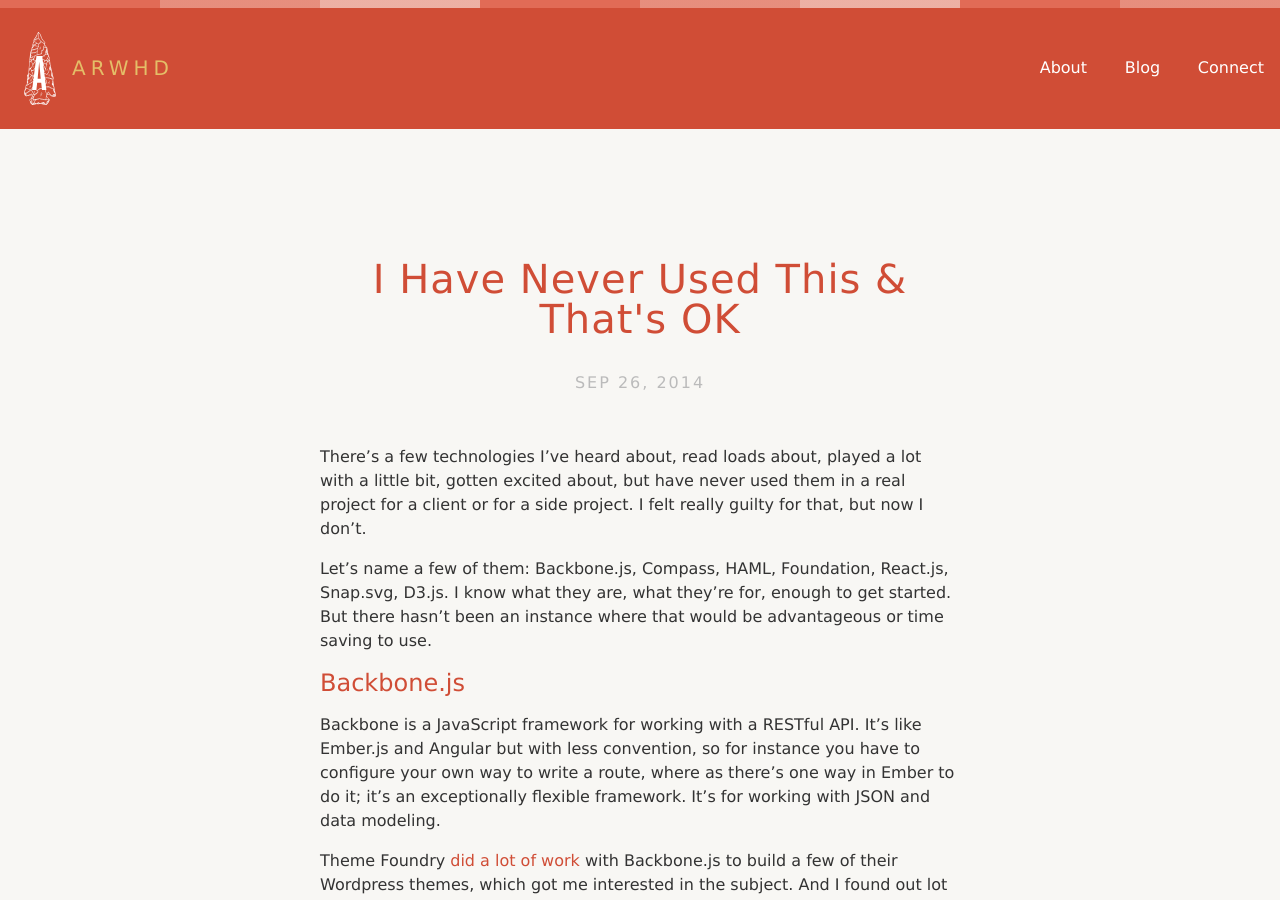
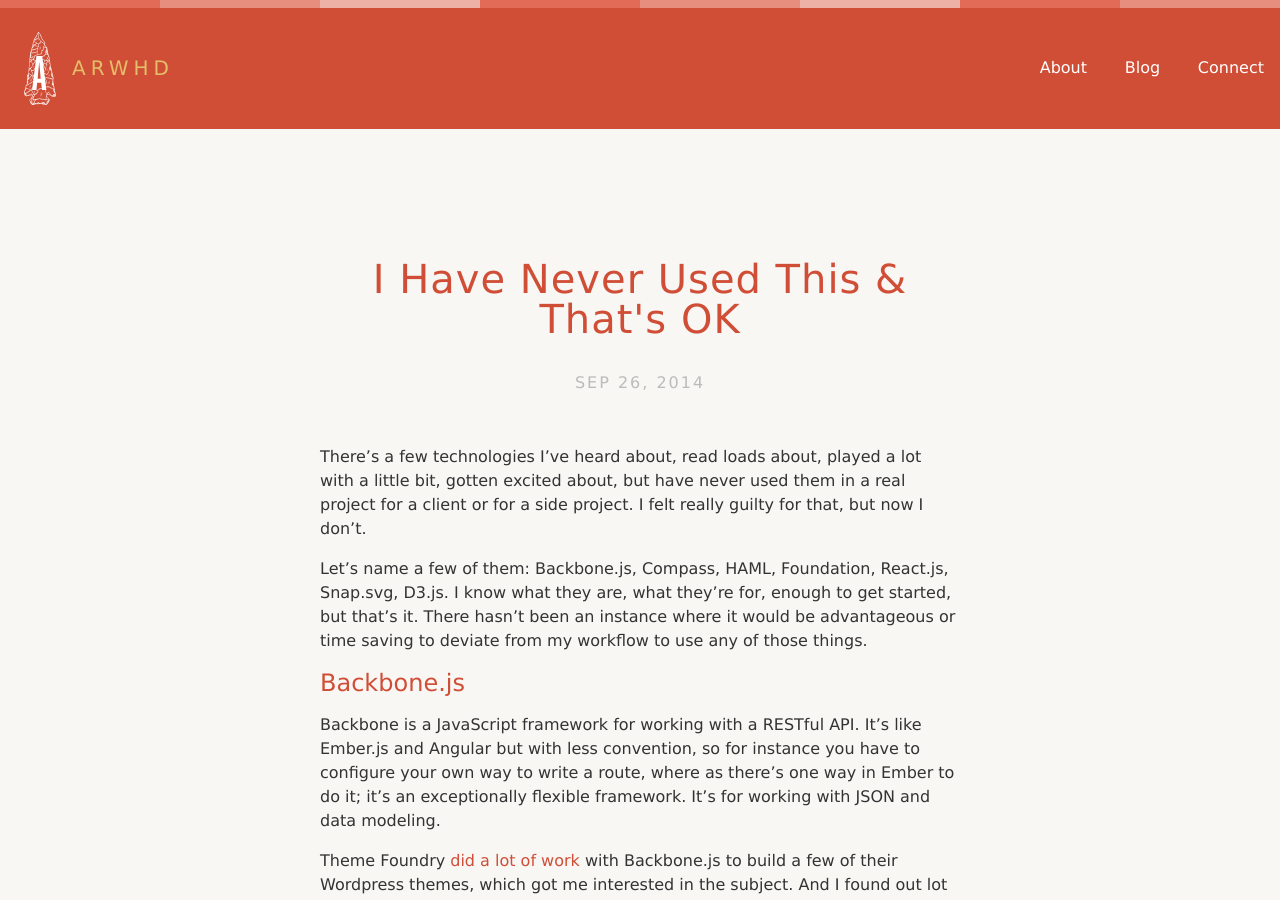
Before and after one commit to charlespeters/ARWHD, a Jekyll site: the page built from _posts/2014-09-26-i-have-never-used-this.md, in a window 1280 px wide and 900 px high. Built offline with Jekyll 4.4.1, drawn with Linux system fonts in a browser that asks for light colours; nearby versions of some CDN libraries; some web fonts are replaced; comment, search, counter and statistics services are not loaded.

Commit message:
proofreading.

```diff
--- a/_posts/2014-09-26-i-have-never-used-this.md
+++ b/_posts/2014-09-26-i-have-never-used-this.md
@@ -7,7 +7,7 @@ categories: Development
 
 There's a few technologies I've heard about, read loads about, played a lot with a little bit, gotten excited about, but have never used them in a real project for a client or for a side project. I felt really guilty for that, but now I don't.
 
-Let's name a few of them: Backbone.js, Compass, HAML, Foundation, React.js, Snap.svg, D3.js. I know what they are, what they're for, enough to get started. But there hasn't been an instance where that would be advantageous or time saving to use.
+Let's name a few of them: Backbone.js, Compass, HAML, Foundation, React.js, Snap.svg, D3.js. I know what they are, what they're for, enough to get started, but that's it. There hasn't been an instance where it would be advantageous or time saving to deviate from my workflow to use any of those things.
 
 ### Backbone.js
 Backbone is a JavaScript framework for working with a RESTful API. It's like Ember.js and Angular but with less convention, so for instance you have to configure your own way to write a route, where as there's one way in Ember to do it; it's an exceptionally flexible framework. It's for working with JSON and data modeling.
```
